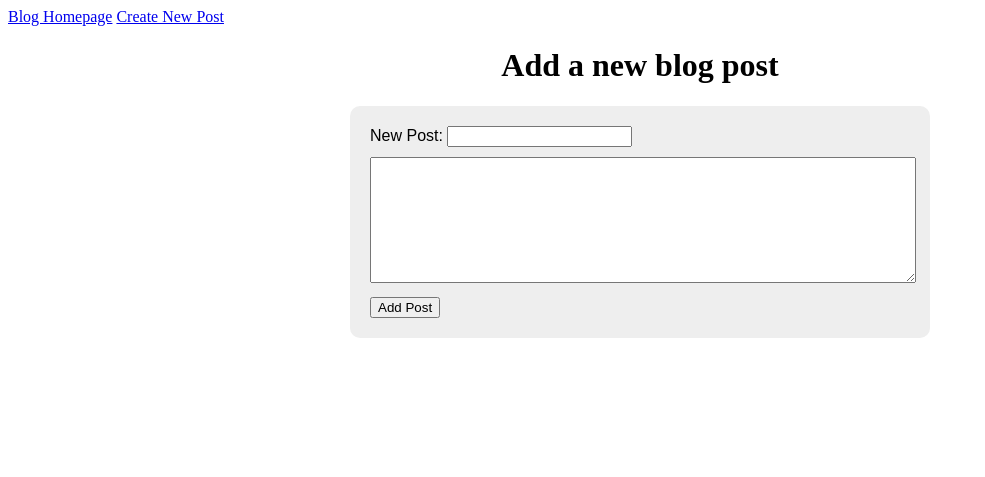
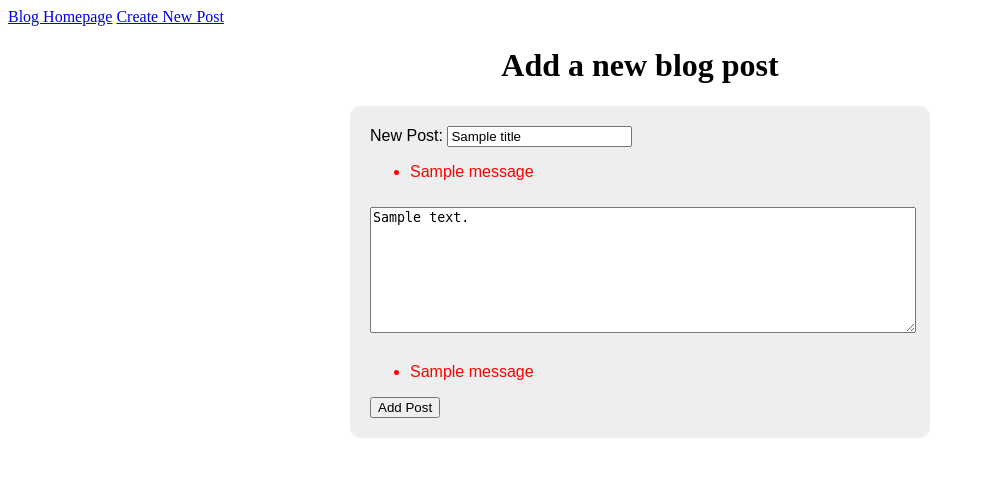
Before and after one commit to JustinSCarter/Blogz, a Flask app: template templates/newpost.html in a window 1280 px wide. Shown: the top 477 px of the page, without its empty margins (0-985 px from the left). Run offline with Flask 2, Linux system fonts and the light colour scheme; the template is opened without the code that fills it: most values are stand-ins (such as "Sample title", 1, 10 or a date in 2020); one stand-in notice (Sample message) is shown.

Commit message:
Finished Use Case 1

```diff
--- a/main.py
+++ b/main.py
@@ -24,6 +24,10 @@ class Blog(db.Model):
 @app.route('/blog', methods=['POST', 'GET'])
 def index():
     '''displays blog posts on a home page'''
+    id = request.args.get('id')
+    if id:
+        blog = Blog.query.filter_by(id=id).first()
+        return render_template('blog.html', title=blog.title, body=blog.body)
 
     blogs = Blog.query.all()
     return render_template('blog.html', title='Build a Blog', blogs=blogs)
@@ -35,6 +39,12 @@ def blog_post():
     if request.method == 'POST':
         new_post_title = request.form['title']
         new_post_body = request.form['body']
+        if not new_post_body or not new_post_title:
+            if not new_post_title:
+                flash('Post requires a title', 'titleerror')
+            if not new_post_body:
+                flash('Post requires a body', 'bodyerror')
+            return render_template('newpost.html', body=new_post_body, title=new_post_title)
         blog_post = Blog(new_post_title, new_post_body)
         db.session.add(blog_post)
         db.session.commit()
@@ -42,9 +52,7 @@ def blog_post():
         return render_template('blog.html', title='Build a Blog', blogs=blogs)
 
     return render_template('newpost.html')
-    #if not new_post_body:
 
-    #if not new_post_title:
 
 
 # def add_movie():
--- a/templates/base.html
+++ b/templates/base.html
@@ -3,7 +3,7 @@
     <head>
         <title>{{title}}</title>
         <style>
-            .error {
+            .flashes {
                 color: red;
             }
             div{
@@ -34,13 +34,7 @@
         <a href='/newpost'>Create New Post</a>
     </div>
 
-    <!--{% with messages = get_flashed_messages(with_categories=True) %}
-        <ul>
-        {% for category, message in messages %}
-            <li class="{{category}}">{{message}}</li>
-        {% endfor %}
-        </ul>
-    {% endwith %}-->
+
 
     {% block content %}
     {% endblock %}
--- a/templates/blog.html
+++ b/templates/blog.html
@@ -1,10 +1,11 @@
 {% extends "base.html" %}
 
 {% block content %}
-    <h1>Build a Blog</h1>
+    <h1>{{title}}</h1>
+    <h4>{{body}}</h4>
 
         {% for blog in blogs %}
-        <h2>{{blog.title}}</h2>
+        <a href=/blog?id={{blog.id}}><h2>{{blog.title}}</h2></a>
         <p>{{blog.body}}</p>
         <hr>
         {% endfor %}
--- a/templates/newpost.html
+++ b/templates/newpost.html
@@ -7,11 +7,35 @@
 <form method='post'>
 
     <label for='title'>New Post:</label>
-    <input type='text' id='title' name='title' />
+    <input type='text' id='title' name='title' value='{{title}}' />
+    {% with messages = get_flashed_messages(category_filter=["titleerror"]) %}
+        {% if messages %}
+        <ul class=flashes>
+        {% for message in messages %}
+            <li>{{ message }}</li>
+        {% endfor %}
+        </ul>
+        {% endif %}
+    {% endwith %}
 
     <label for='body'>
-    <textarea name='body' id='body'></textarea>
+    <textarea name='body' id='body'>{{body}}</textarea>
+    {% with messages = get_flashed_messages(category_filter=["bodyerror"]) %}
+        {% if messages %}
+        <ul class=flashes>
+        {% for message in messages %}
+            <li>{{ message }}</li>
+        {% endfor %}
+        </ul>
+        {% endif %}
+    {% endwith %}
 
     <input type='submit' value='Add Post' />
 </form>
 {% endblock %}
+
+    {% with messages = get_flashed_messages(with_categories=titleerror) %}
+        <span class='{{category}}'>{{message}}</span>
+            <li class="{{category}}">{{message}}</li>
+        </ul>
+    {% endwith %}
```
Also changed, not shown: templates/post.html (added, +8 -0 lines).
